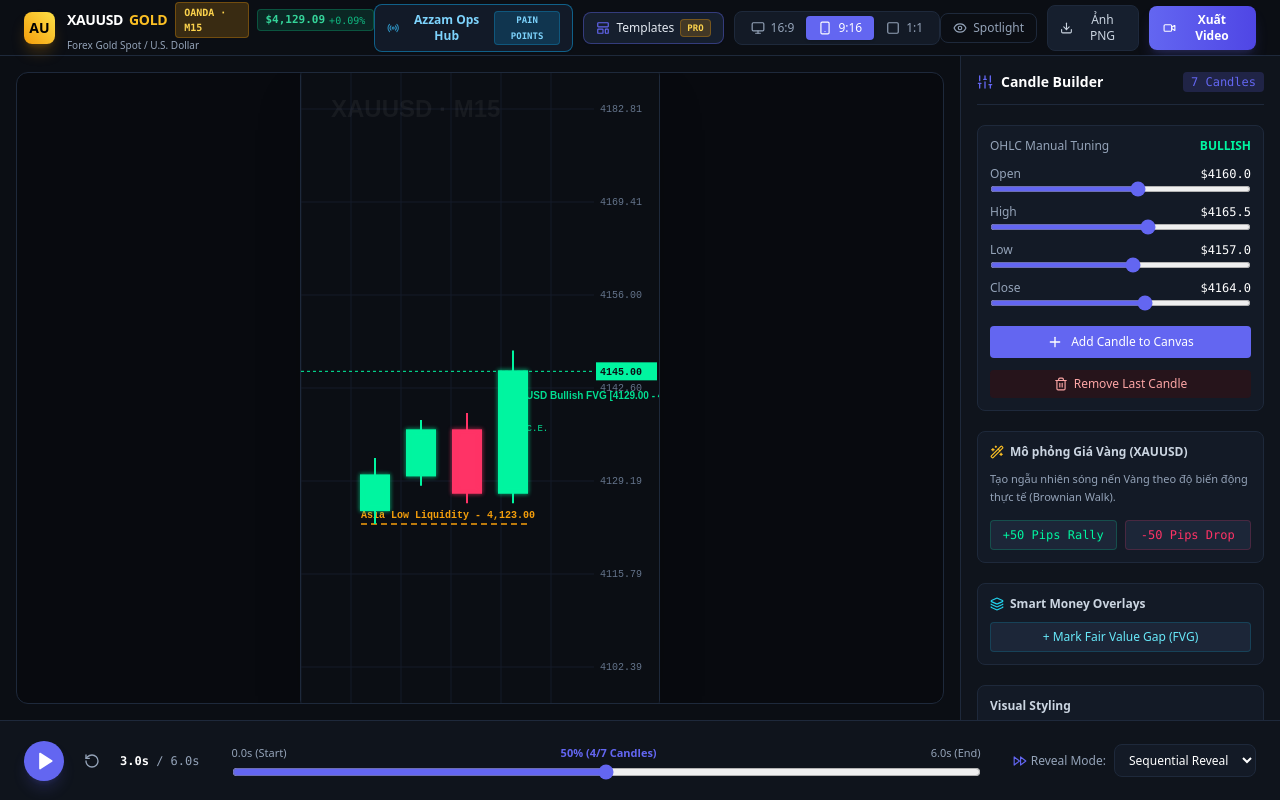
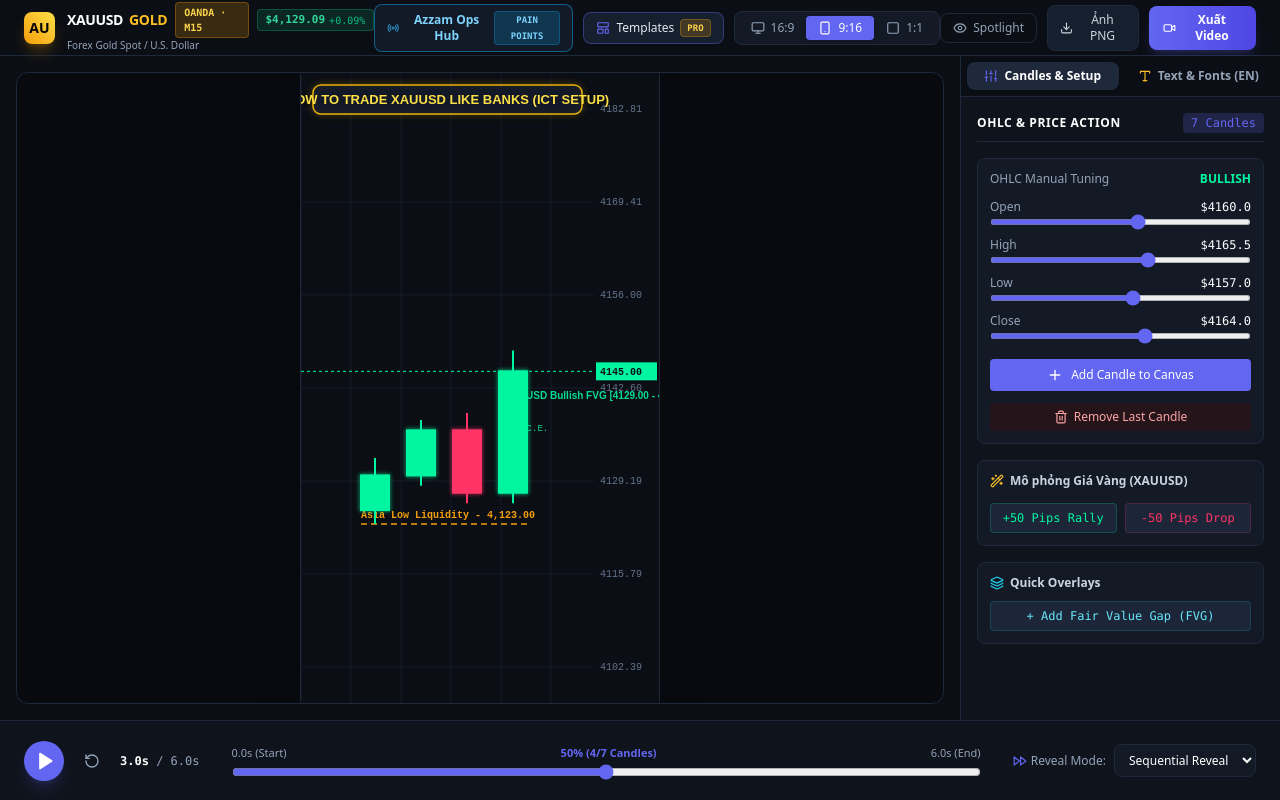
Before and after one commit to hoangkyanh2805-ux/chart, a Next.js app: page / in a window 1280 px wide. Built offline with nearby package versions, Linux system fonts and the light colour scheme.

Commit message:
feat(typography): add direct English text customization, Google Fonts (Montserrat, Bebas Neue, Inter), and auto-scaling banners

```diff
--- a/src/app/layout.tsx
+++ b/src/app/layout.tsx
@@ -13,6 +13,14 @@ export default function RootLayout({
 }) {
   return (
     <html lang="en">
+      <head>
+        <link rel="preconnect" href="https://fonts.googleapis.com" />
+        <link rel="preconnect" href="https://fonts.gstatic.com" crossOrigin="anonymous" />
+        <link
+          href="https://fonts.googleapis.com/css2?family=Bebas+Neue&family=Inter:wght@400;600;700;900&family=Montserrat:wght@400;600;700;800;900&display=swap"
+          rel="stylesheet"
+        />
+      </head>
       <body className="h-screen w-screen overflow-hidden flex flex-col bg-[#0B0E14]">{children}</body>
     </html>
   );
--- a/src/components/ChartCanvas.tsx
+++ b/src/components/ChartCanvas.tsx
@@ -77,30 +77,42 @@ export const ChartCanvas: React.FC = () => {
 
     // 3. Watermark: XAUUSD · Timeframe
     ctx.save();
-    ctx.font = 'bold 24px sans-serif';
+    const activeFont = settings.fontFamily || 'Montserrat';
+    ctx.font = `bold 22px "${activeFont}", sans-serif`;
     ctx.fillStyle = 'rgba(255, 255, 255, 0.05)';
-    ctx.fillText(`${settings.symbol || 'XAUUSD'} · ${settings.timeframe || 'M15'}`, 30, 48);
+    ctx.fillText(`${settings.symbol || 'XAUUSD'} · ${settings.timeframe || 'M15'}`, 24, 42);
 
-    // 3b. Azzam Ops Viral Video Hook Banner (for TikTok / Shorts)
+    // 3b. High-Impact Video Hook Banner (Custom English text for Shorts/TikTok)
     if (settings.bannerHook) {
-      const bannerText = settings.bannerHook;
-      ctx.font = '900 12px sans-serif';
-      const textWidth = ctx.measureText(bannerText).width;
-      const bannerX = (chartWidth - textWidth) / 2 - 12;
-      const bannerY = 18;
+      const bannerText = settings.bannerHook.toUpperCase();
+      const fontSize = settings.bannerFontSize || 12;
+      ctx.font = `900 ${fontSize}px "${activeFont}", sans-serif`;
 
-      // Banner background
-      ctx.fillStyle = 'rgba(15, 23, 42, 0.88)';
+      const metrics = ctx.measureText(bannerText);
+      const textWidth = metrics.width;
+      const paddingX = 16;
+      const pillWidth = Math.min(chartWidth - 24, textWidth + paddingX * 2);
+      const bannerX = (chartWidth - pillWidth) / 2;
+      const bannerY = 16;
+      const pillHeight = fontSize + 16;
+
+      // Banner Pill Container
+      ctx.fillStyle = settings.bannerBgColor || 'rgba(15, 23, 42, 0.94)';
       ctx.strokeStyle = '#EAB308';
-      ctx.lineWidth = 1.2;
+      ctx.lineWidth = 1.5;
+      ctx.shadowColor = 'rgba(234, 179, 8, 0.25)';
+      ctx.shadowBlur = 8;
       ctx.beginPath();
-      ctx.roundRect(bannerX, bannerY, textWidth + 24, 28, 6);
+      ctx.roundRect(bannerX, bannerY, pillWidth, pillHeight, 8);
       ctx.fill();
       ctx.stroke();
+      ctx.shadowBlur = 0; // reset shadow
 
-      // Banner text
-      ctx.fillStyle = '#FDE047';
-      ctx.fillText(bannerText, bannerX + 12, bannerY + 18);
+      // Banner Text (Centered)
+      ctx.fillStyle = settings.bannerTextColor || '#FDE047';
+      ctx.textAlign = 'center';
+      ctx.fillText(bannerText, bannerX + pillWidth / 2, bannerY + pillHeight / 2 + fontSize * 0.35);
+      ctx.textAlign = 'left'; // reset alignment
     }
     ctx.restore();
 
@@ -143,7 +155,7 @@ export const ChartCanvas: React.FC = () => {
 
         // Level tag
         if (overlay.label) {
-          ctx.font = 'bold 10px monospace';
+          ctx.font = `bold 10px "${activeFont}", monospace`;
           ctx.fillStyle = overlay.color || '#F59E0B';
           ctx.fillText(overlay.label, startX, yLine - 6);
         }
@@ -171,11 +183,11 @@ export const ChartCanvas: React.FC = () => {
 
         // Label + C.E. text
         if (overlay.label) {
-          ctx.font = 'bold 10px sans-serif';
+          ctx.font = `bold 10px "${activeFont}", sans-serif`;
           ctx.fillStyle = overlay.color || '#00F5A0';
           ctx.globalAlpha = 0.9;
           ctx.fillText(overlay.label, startX + 6, boxY + 14);
-          ctx.font = '9px monospace';
+          ctx.font = `9px "${activeFont}", monospace`;
           ctx.fillText('50% C.E.', startX + 6, midY - 3);
         }
       } else if (overlay.type === 'LONG_SHORT') {
@@ -204,7 +216,7 @@ export const ChartCanvas: React.FC = () => {
         ctx.lineTo(startX + boxWidth, entryY);
         ctx.stroke();
 
-        ctx.font = 'bold 10px monospace';
+        ctx.font = `bold 10px "${activeFont}", monospace`;
         ctx.fillStyle = '#FFFFFF';
         ctx.fillText(`ENTRY: $${overlay.priceStart.toFixed(2)}`, startX + 6, entryY - 4);
         ctx.fillStyle = '#00F5A0';
@@ -223,7 +235,7 @@ export const ChartCanvas: React.FC = () => {
         ctx.strokeRect(startX, boxY, boxWidth, boxHeight);
 
         if (overlay.label) {
-          ctx.font = 'bold 10px sans-serif';
+          ctx.font = `bold 10px "${activeFont}", sans-serif`;
           ctx.fillStyle = overlay.color || '#6366F1';
           ctx.fillText(overlay.label, startX + 6, boxY + 14);
         }
--- a/src/components/ControlsPanel.tsx
+++ b/src/components/ControlsPanel.tsx
@@ -2,18 +2,22 @@
 
 import React, { useState } from 'react';
 import { useChartStore } from '../store/useChartStore';
-import { Plus, Trash2, Wand2, Sliders, Layers } from 'lucide-react';
+import { Plus, Trash2, Wand2, Sliders, Layers, Type, Sparkles, Palette } from 'lucide-react';
 
 export const ControlsPanel: React.FC = () => {
   const {
     candles,
+    overlays,
     settings,
     addCandle,
     removeLastCandle,
     generateRandomWalk,
     updateSettings,
     addOverlay,
+    updateOverlayLabel,
   } = useChartStore();
+
+  const [activeTab, setActiveTab] = useState<'candles' | 'text'>('candles');
 
   // Local state for single candle builder (Calibrated for XAUUSD Gold ~4,129.00)
   const lastClose = candles.length > 0 ? candles[candles.length - 1].close : 4129.0;
@@ -29,7 +33,6 @@ export const ControlsPanel: React.FC = () => {
       low: Number(low),
       close: Number(close),
     });
-    // Set next defaults based on this close
     const nextO = Number(close);
     setOpen(nextO);
     setHigh(Math.round((nextO + 4.5) * 10) / 10);
@@ -50,17 +53,50 @@ export const ControlsPanel: React.FC = () => {
       priceEnd: Math.max(p1, p2),
       color: '#00F5A0',
       opacity: 0.25,
-      label: `XAUUSD FVG [${Math.min(p1, p2).toFixed(1)} - ${Math.max(p1, p2).toFixed(1)}]`,
+      label: `M15 FAIR VALUE GAP [${Math.min(p1, p2).toFixed(1)} - ${Math.max(p1, p2).toFixed(1)}]`,
     });
   };
 
+  const quickHooks = [
+    'HOW TO TRADE XAUUSD LIKE BANKS (ICT SETUP)',
+    'THIS 1 TRADE WIPED OUT MY ENTIRE ACCOUNT',
+    'WHY 90% OF GOLD TRADERS GET TRAPPED HERE',
+    'DELETE THESE 5 INDICATORS RIGHT NOW!',
+    'DO NOT BUY GOLD UNTIL YOU SEE THIS SETUP',
+  ];
+
   return (
-    <div className="w-80 bg-[#0F141C] border-l border-[#1E293B] p-4 flex flex-col gap-5 overflow-y-auto h-full text-slate-200">
-      {/* Header */}
-      <div className="flex items-center justify-between border-b border-[#1E293B] pb-3">
-        <h2 className="text-sm font-semibold flex items-center gap-2 text-white">
-          <Sliders className="w-4 h-4 text-primary" /> Candle Builder
-        </h2>
+    <div className="w-80 bg-[#0F141C] border-l border-[#1E293B] flex flex-col h-full text-slate-200">
+      {/* Tab Switcher: Candles vs Text/Typography */}
+      <div className="flex border-b border-[#1E293B] bg-[#0B0E14] p-1.5 gap-1">
+        <button
+          onClick={() => setActiveTab('candles')}
+          className={`flex-1 py-1.5 rounded-lg text-xs font-semibold flex items-center justify-center gap-1.5 transition ${
+            activeTab === 'candles'
+              ? 'bg-[#1E293B] text-white shadow'
+              : 'text-slate-400 hover:text-white hover:bg-[#161F2E]'
+          }`}
+        >
+          <Sliders className="w-3.5 h-3.5 text-primary" /> Candles & Setup
+        </button>
+        <button
+          onClick={() => setActiveTab('text')}
+          className={`flex-1 py-1.5 rounded-lg text-xs font-semibold flex items-center justify-center gap-1.5 transition ${
+            activeTab === 'text'
+              ? 'bg-amber-500/20 text-amber-300 border border-amber-500/30 shadow'
+              : 'text-slate-400 hover:text-white hover:bg-[#161F2E]'
+          }`}
+        >
+          <Type className="w-3.5 h-3.5 text-amber-400" /> Text & Fonts (EN)
+        </button>
+      </div>
+
+      <div className="flex-1 overflow-y-auto p-4 flex flex-col gap-4">
+        {activeTab === 'candles' ? (
+          <>
+            {/* Header info */}
+            <div className="flex items-center justify-between border-b border-[#1E293B] pb-2">
+              <span className="text-xs font-bold text-white uppercase tracking-wider">OHLC & Price Action</span>
               <span className="text-xs px-2 py-0.5 rounded bg-primary/20 text-primary font-mono">
                 {candles.length} Candles
               </span>
@@ -143,7 +179,7 @@ export const ControlsPanel: React.FC = () => {
                 />
               </div>
 
-        {/* Button: Add Candle */}
+              {/* Buttons */}
               <button
                 onClick={handleAddCandle}
                 className="mt-2 w-full py-2 bg-primary hover:bg-primary/90 text-white rounded font-medium text-xs flex items-center justify-center gap-2 transition"
@@ -151,7 +187,6 @@ export const ControlsPanel: React.FC = () => {
                 <Plus className="w-4 h-4" /> Add Candle to Canvas
               </button>
 
-        {/* Button: Delete Last */}
               <button
                 onClick={removeLastCandle}
                 disabled={candles.length === 0}
@@ -166,18 +201,15 @@ export const ControlsPanel: React.FC = () => {
               <div className="flex items-center gap-1.5 text-xs font-semibold text-slate-300">
                 <Wand2 className="w-3.5 h-3.5 text-amber-400" /> Mô phỏng Giá Vàng (XAUUSD)
               </div>
-        <p className="text-[11px] text-slate-400 leading-relaxed">
-          Tạo ngẫu nhiên sóng nến Vàng theo độ biến động thực tế (Brownian Walk).
-        </p>
               <div className="grid grid-cols-2 gap-2 mt-1">
                 <button
-            onClick={() => generateRandomWalk(5, 0.002, 0.005)}
+                  onClick={() => generateRandomWalk(5, 0.002, 0.004)}
                   className="py-1.5 px-2 bg-[#1C2638] hover:bg-[#25334D] text-bullish text-xs rounded border border-bullish/20 transition text-center font-mono"
                 >
                   +50 Pips Rally
                 </button>
                 <button
-            onClick={() => generateRandomWalk(5, -0.002, 0.005)}
+                  onClick={() => generateRandomWalk(5, -0.002, 0.004)}
                   className="py-1.5 px-2 bg-[#1C2638] hover:bg-[#25334D] text-bearish text-xs rounded border border-bearish/20 transition text-center font-mono"
                 >
                   -50 Pips Drop
@@ -185,52 +217,154 @@ export const ControlsPanel: React.FC = () => {
               </div>
             </div>
 
-      {/* SMC & Trading Overlays */}
+            {/* Overlays Add */}
             <div className="flex flex-col gap-2.5 bg-[#131A26] p-3 rounded-lg border border-[#1E293B]">
               <div className="flex items-center gap-1.5 text-xs font-semibold text-slate-300">
-          <Layers className="w-3.5 h-3.5 text-cyan-400" /> Smart Money Overlays
+                <Layers className="w-3.5 h-3.5 text-cyan-400" /> Quick Overlays
               </div>
               <button
                 onClick={handleAddFVG}
-          className="w-full py-1.5 bg-[#1C2638] hover:bg-[#25334D] text-cyan-300 text-xs rounded border border-cyan-500/20 transition"
+                className="w-full py-1.5 bg-[#1C2638] hover:bg-[#25334D] text-cyan-300 text-xs rounded border border-cyan-500/20 transition font-mono"
               >
-          + Mark Fair Value Gap (FVG)
+                + Add Fair Value Gap (FVG)
+              </button>
+            </div>
+          </>
+        ) : (
+          /* TAB 2: TEXT & TYPOGRAPHY EDITOR (ENGLISH) */
+          <div className="flex flex-col gap-4">
+            {/* Section 1: Hook Banner */}
+            <div className="flex flex-col gap-2.5 bg-[#131A26] p-3 rounded-lg border border-[#1E293B]">
+              <div className="flex items-center justify-between">
+                <span className="text-xs font-bold text-amber-400 flex items-center gap-1.5">
+                  <Sparkles className="w-3.5 h-3.5" /> Viral Hook Banner (English)
+                </span>
+                <button
+                  onClick={() => updateSettings({ bannerHook: '' })}
+                  className="text-[10px] text-slate-500 hover:text-red-400"
+                >
+                  Clear
                 </button>
               </div>
 
-      {/* Canvas Dimensions & Gap Controls */}
+              <textarea
+                rows={2}
+                value={settings.bannerHook || ''}
+                onChange={(e) => updateSettings({ bannerHook: e.target.value })}
+                placeholder="Type your English hook title..."
+                className="w-full bg-[#0B0E14] border border-[#1E293B] rounded-lg p-2 text-xs text-white focus:outline-none focus:border-amber-400 uppercase font-bold"
+              />
+
+              {/* Quick Preset Hooks */}
+              <div className="flex flex-col gap-1.5 mt-1">
+                <span className="text-[10px] text-slate-400 uppercase tracking-wider font-semibold">
+                  Quick English Hooks:
+                </span>
+                <div className="flex flex-col gap-1">
+                  {quickHooks.map((h, i) => (
+                    <button
+                      key={i}
+                      onClick={() => updateSettings({ bannerHook: h })}
+                      className="text-left text-[11px] p-1.5 rounded bg-[#1C2638]/60 hover:bg-[#25334D] text-slate-300 hover:text-amber-300 line-clamp-1 transition"
+                    >
+                      • {h}
+                    </button>
+                  ))}
+                </div>
+              </div>
+            </div>
+
+            {/* Section 2: Font Family & Size */}
             <div className="flex flex-col gap-3 bg-[#131A26] p-3 rounded-lg border border-[#1E293B]">
-        <span className="text-xs font-semibold text-slate-300">Visual Styling</span>
+              <span className="text-xs font-bold text-slate-200 flex items-center gap-1.5">
+                <Type className="w-3.5 h-3.5 text-primary" /> Typography & Font Choice
+              </span>
 
+              {/* Font Family */}
+              <div className="flex flex-col gap-1">
+                <label className="text-[11px] text-slate-400">Font Family:</label>
+                <select
+                  value={settings.fontFamily || 'Montserrat'}
+                  onChange={(e) => updateSettings({ fontFamily: e.target.value })}
+                  className="bg-[#0B0E14] border border-[#1E293B] rounded-lg p-1.5 text-xs text-white focus:outline-none focus:border-primary"
+                >
+                  <option value="Montserrat">Montserrat (Modern Bold - Recommended)</option>
+                  <option value="Inter">Inter (Clean Geometric)</option>
+                  <option value="Bebas Neue">Bebas Neue (Viral Shorts Condensed)</option>
+                  <option value="monospace">Courier / Monospace (Terminal Style)</option>
+                </select>
+              </div>
+
+              {/* Font Size */}
               <div className="flex flex-col gap-1">
                 <div className="flex justify-between text-xs">
-            <span className="text-slate-400">Candle Width</span>
-            <span className="font-mono">{settings.candleWidth}px</span>
+                  <span className="text-slate-400">Banner Font Size</span>
+                  <span className="font-mono text-white">{settings.bannerFontSize || 13}px</span>
                 </div>
                 <input
                   type="range"
-            min="12"
-            max="48"
-            value={settings.candleWidth}
-            onChange={(e) => updateSettings({ candleWidth: Number(e.target.value) })}
+                  min="10"
+                  max="18"
+                  value={settings.bannerFontSize || 13}
+                  onChange={(e) => updateSettings({ bannerFontSize: Number(e.target.value) })}
                   className="w-full accent-primary h-1 bg-[#1E293B] rounded cursor-pointer"
                 />
               </div>
 
-        <div className="flex flex-col gap-1">
-          <div className="flex justify-between text-xs">
-            <span className="text-slate-400">Candle Gap</span>
-            <span className="font-mono">{settings.candleGap}px</span>
+              {/* Banner Color Palette */}
+              <div className="flex flex-col gap-1.5">
+                <span className="text-[11px] text-slate-400">Banner Accent Color:</span>
+                <div className="flex items-center gap-2">
+                  {[
+                    { name: 'Yellow', color: '#FDE047' },
+                    { name: 'Cyan', color: '#38BDF8' },
+                    { name: 'Green', color: '#00F5A0' },
+                    { name: 'Red', color: '#FF3366' },
+                    { name: 'White', color: '#FFFFFF' },
+                  ].map((c) => (
+                    <button
+                      key={c.name}
+                      onClick={() => updateSettings({ bannerTextColor: c.color })}
+                      className={`w-6 h-6 rounded-full border-2 transition ${
+                        settings.bannerTextColor === c.color ? 'border-white scale-110' : 'border-transparent'
+                      }`}
+                      style={{ backgroundColor: c.color }}
+                      title={c.name}
+                    />
+                  ))}
+                </div>
+              </div>
+            </div>
+
+            {/* Section 3: Direct Editing of Overlay Labels */}
+            <div className="flex flex-col gap-2.5 bg-[#131A26] p-3 rounded-lg border border-[#1E293B]">
+              <span className="text-xs font-bold text-slate-200 flex items-center gap-1.5">
+                <Palette className="w-3.5 h-3.5 text-cyan-400" /> Active Chart Labels ({overlays.length})
+              </span>
+              <p className="text-[10px] text-slate-400">Edit the text that appears on your chart markers directly:</p>
+
+              <div className="flex flex-col gap-2 mt-1">
+                {overlays.map((ov, index) => (
+                  <div key={ov.id} className="flex flex-col gap-1 bg-[#0B0E14] p-2 rounded border border-[#1E293B]">
+                    <div className="flex justify-between items-center text-[10px] text-slate-400 font-mono">
+                      <span className="uppercase font-bold" style={{ color: ov.color || '#38BDF8' }}>
+                        {ov.type}
+                      </span>
+                      <span>#{index + 1}</span>
                     </div>
                     <input
-            type="range"
-            min="6"
-            max="32"
-            value={settings.candleGap}
-            onChange={(e) => updateSettings({ candleGap: Number(e.target.value) })}
-            className="w-full accent-primary h-1 bg-[#1E293B] rounded cursor-pointer"
+                      type="text"
+                      value={ov.label || ''}
+                      onChange={(e) => updateOverlayLabel(ov.id, e.target.value)}
+                      placeholder="e.g. M15 FAIR VALUE GAP"
+                      className="w-full bg-[#161F2E] border border-[#232F42] rounded px-2 py-1 text-xs text-white focus:outline-none focus:border-cyan-400 font-mono"
                     />
                   </div>
+                ))}
+              </div>
+            </div>
+          </div>
+        )}
       </div>
     </div>
   );
--- a/src/store/useChartStore.ts
+++ b/src/store/useChartStore.ts
@@ -21,6 +21,7 @@ interface ChartState {
 
   addOverlay: (overlay: Omit<Overlay, 'id'>) => void;
   removeOverlay: (id: string) => void;
+  updateOverlayLabel: (id: string, label: string) => void;
 
   setCurrentTime: (time: number) => void;
   setIsPlaying: (playing: boolean) => void;
@@ -70,6 +71,11 @@ export const useChartStore = create<ChartState>((set, get) => ({
   settings: {
     symbol: 'XAUUSD',
     timeframe: 'M15',
+    bannerHook: 'HOW TO TRADE XAUUSD LIKE BANKS (ICT SETUP)',
+    fontFamily: 'Montserrat',
+    bannerFontSize: 13,
+    bannerBgColor: 'rgba(15, 23, 42, 0.94)',
+    bannerTextColor: '#FDE047',
     aspectRatio: '9:16',
     revealSpeed: 0.5,
     bullishColor: '#00F5A0',
@@ -138,6 +144,11 @@ export const useChartStore = create<ChartState>((set, get) => ({
       overlays: state.overlays.filter((o) => o.id !== id),
     })),
 
+  updateOverlayLabel: (id, label) =>
+    set((state) => ({
+      overlays: state.overlays.map((o) => (o.id === id ? { ...o, label } : o)),
+    })),
+
   setCurrentTime: (time) => set({ currentTime: time }),
   setIsPlaying: (playing) => set({ isPlaying: playing }),
   setRevealMode: (mode) => set({ revealMode: mode }),
--- a/src/types/chart.ts
+++ b/src/types/chart.ts
@@ -30,6 +30,10 @@ export interface ChartSettings {
   symbol: string;
   timeframe: string;
   bannerHook?: string;
+  fontFamily: string;
+  bannerFontSize: number;
+  bannerBgColor: string;
+  bannerTextColor: string;
   aspectRatio: AspectRatio;
   revealSpeed: number; // milliseconds per candle
   bullishColor: string;
```
Lines whose indentation alone changed are shown as unchanged.
